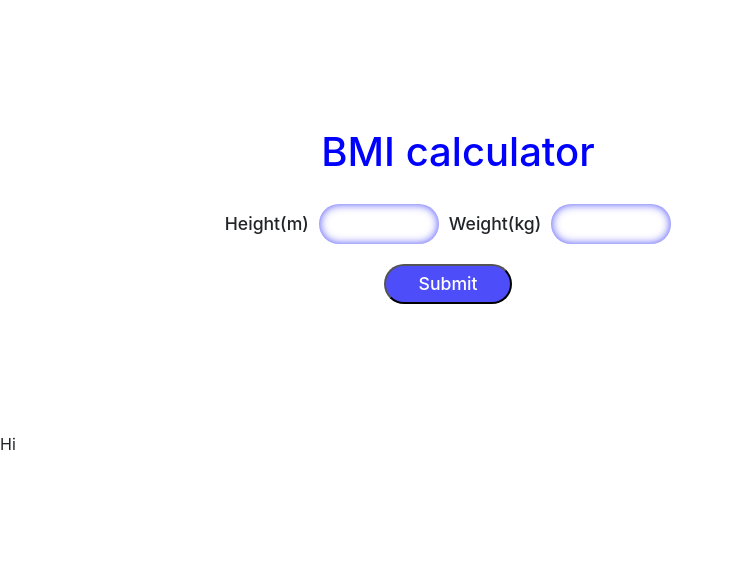
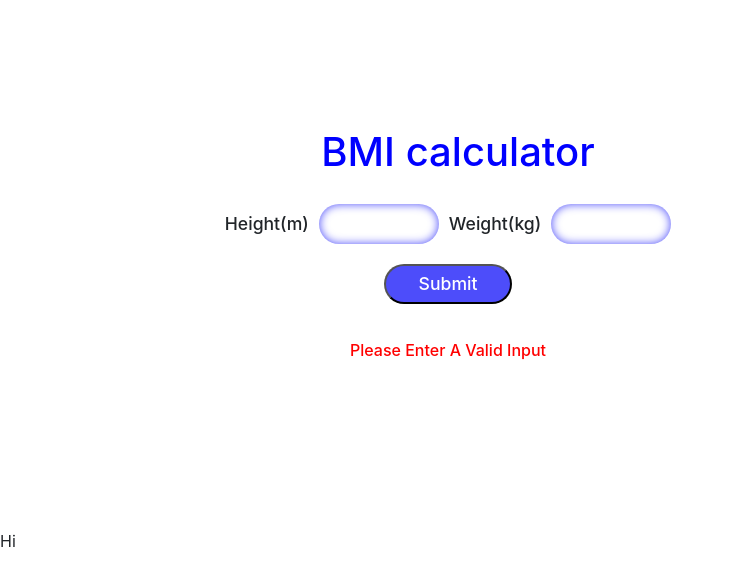
Before and after one commit to abin-karukappallil/Re-Act, a React (Create React App) app: page / in a window 1280 px wide. Shown: the top 586 px of the page, without its empty margins (0-733 px from the left). Built offline with nearby package versions, Linux system fonts and the light colour scheme.

Commit message:
input condition checked

```diff
--- a/src/App.css
+++ b/src/App.css
@@ -39,6 +39,9 @@
     color: blue;
     margin-left: 20px;
 }
+.alert {
+    color: red;
+}
 @media (width <=600px) {
     .form {
         width: 50%;
--- a/src/components/form.jsx
+++ b/src/components/form.jsx
@@ -2,8 +2,17 @@ import { useState } from "react";
 function Form() {
   const [weight, setWeight] = useState("");
   const [height, setHeight] = useState("");
+  const [alert, setAlert] = useState(false);
   const onSubmit = (e) => {
     e.preventDefault();
+    if (isNaN(weight) || isNaN(height)) {
+      alert("Invalid input");
+    }
+    else {
+      console.log(weight);
+      console.log(height);
+    }
+
   }
   return (
     <div>
@@ -12,13 +21,15 @@ function Form() {
           <h1>BMI calculator</h1>
           <div className="label">
             <label>Height(m)</label>
-            <input value={height} onChange={(e) => {setHeight(e.target.value)}} type="text" />
+            <input value={height} onChange={(e) => { setHeight(e.target.value) }} type="text" required/>
             <label>Weight(kg)</label>
-            <input value={weight} onChange={(e) => {setWeight(e.target.value)}} type="text" />
+            <input value={weight} onChange={(e) => { setWeight(e.target.value) }} type="text" required />
           </div>
           <button>Submit</button>
+          <div className="alert" role="alert"><h6>Please Enter A Valid Input</h6></div>
+
         </form>
-      </div>
+         </div>
     </div>
   )
 }
```
